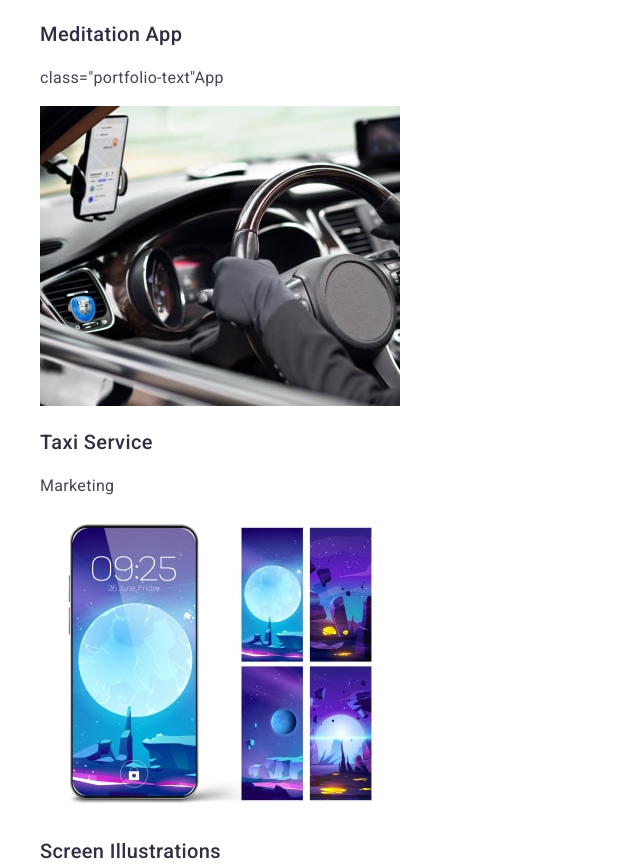
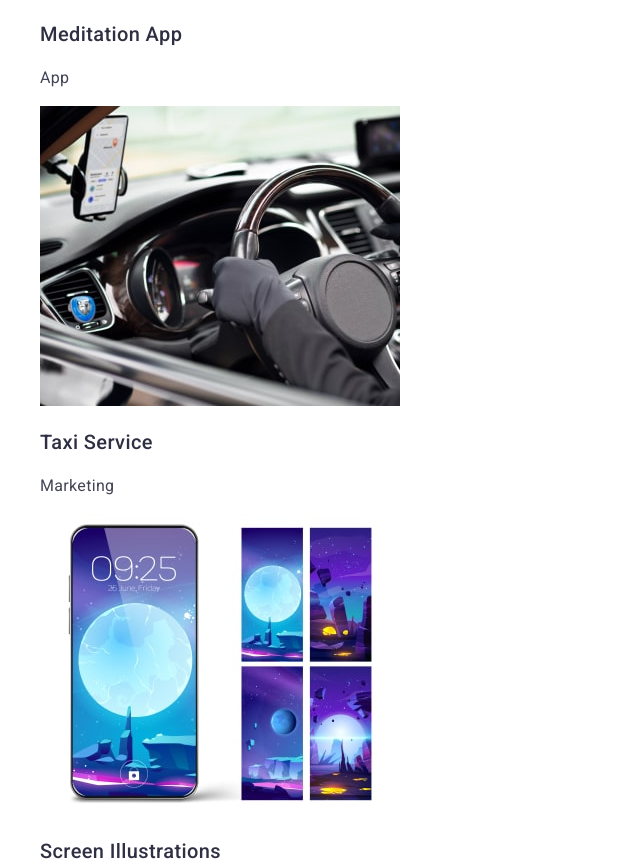
Before and after one commit to nadiia-sokol/goit-markup-hw-02, a plain HTML site: page index.html in a window 1280 px wide. Shown: the part 3532-4398 px from the top of the page, without its empty margins (0-640 px from the left). Drawn offline with nearby package versions, Linux system fonts and the light colour scheme.

Commit message:
modified1

```diff
--- a/index.html
+++ b/index.html
@@ -138,7 +138,7 @@
             <li>
                <img class="portfolio-image" src="./images/img3-min.jpg" width="360" height="300" alt="app" />
                <h3 class="portfolio-title">Meditation App</h3>
-               <p class="portfolio-text"> class="portfolio-text"App</p>
+               <p class="portfolio-text"> App</p>
 
             </li>
          </ul>
```
